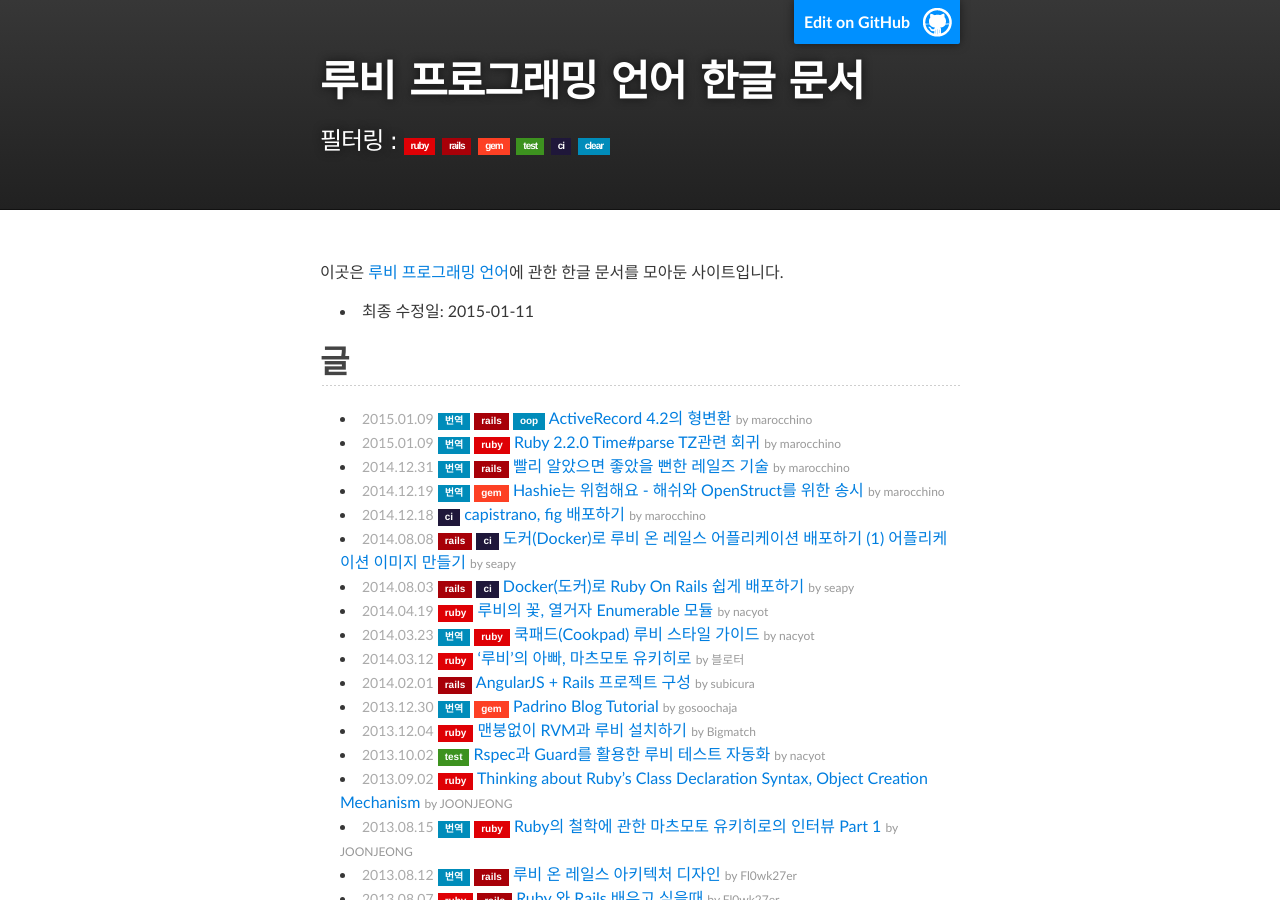
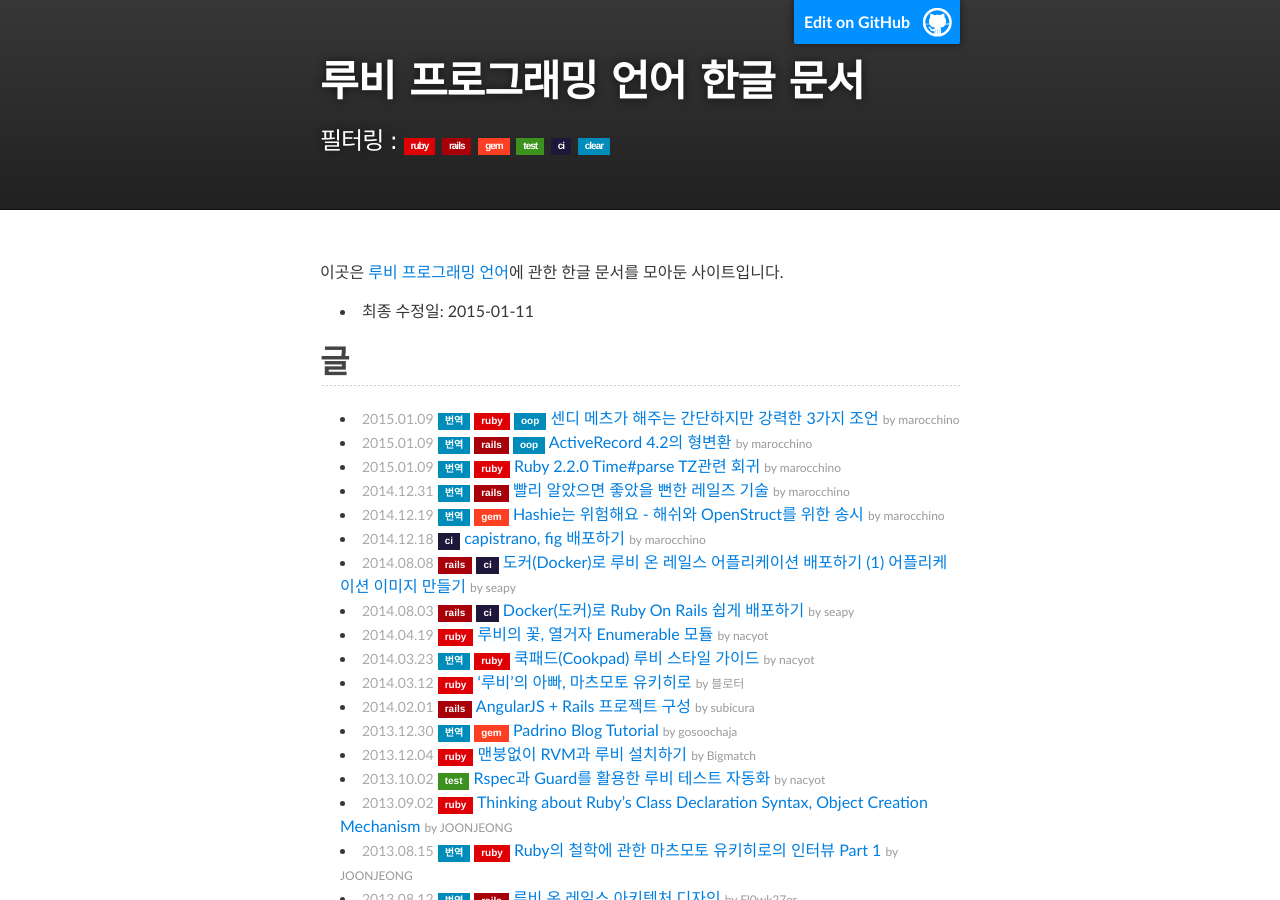
Before and after one commit to rubykr/rubykr.github.io, a Jekyll site: the page built from index.md, in a window 1280 px wide and 900 px high. Built offline with Jekyll 4.4.1, drawn with Linux system fonts in a browser that asks for light colours; comment, search, counter and statistics services are not loaded.

Commit message:
Add article

```diff
--- a/index.md
+++ b/index.md
@@ -10,6 +10,7 @@ title: 루비 프로그래밍 언어 한글 문서
 ## [글](#articles)
 {: #articles}
 
+- [센디 메츠가 해주는 간단하지만 강력한 3가지 조언](https://dayone.me/1dalzfv){: .article data-tags="translated ruby oop" data-author="marocchino" data-date="2015.01.09"}
 - [ActiveRecord 4.2의 형변환](https://dayone.me/1d9az2u){: .article data-tags="translated rails oop" data-author="marocchino" data-date="2015.01.09"}
 - [Ruby 2.2.0 Time#parse TZ관련 회귀](https://dayone.me/1cWNz80){: .article data-tags="translated ruby" data-author="marocchino" data-date="2015.01.09"}
 - [빨리 알았으면 좋았을 뻔한 레일즈 기술](https://dayone.me/1ajvzWC){: .article data-tags="translated rails" data-author="marocchino" data-date="2014.12.31"}
```
